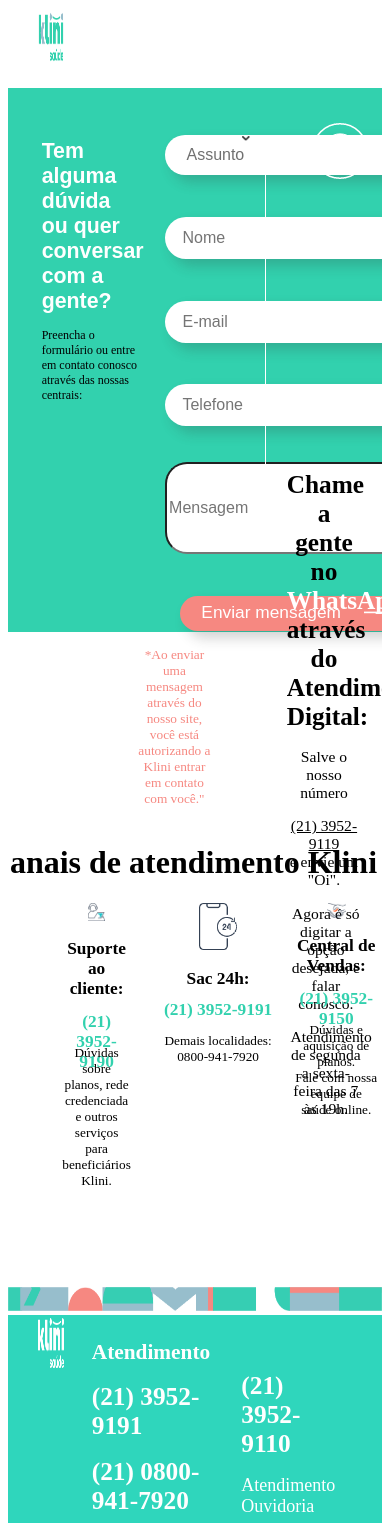
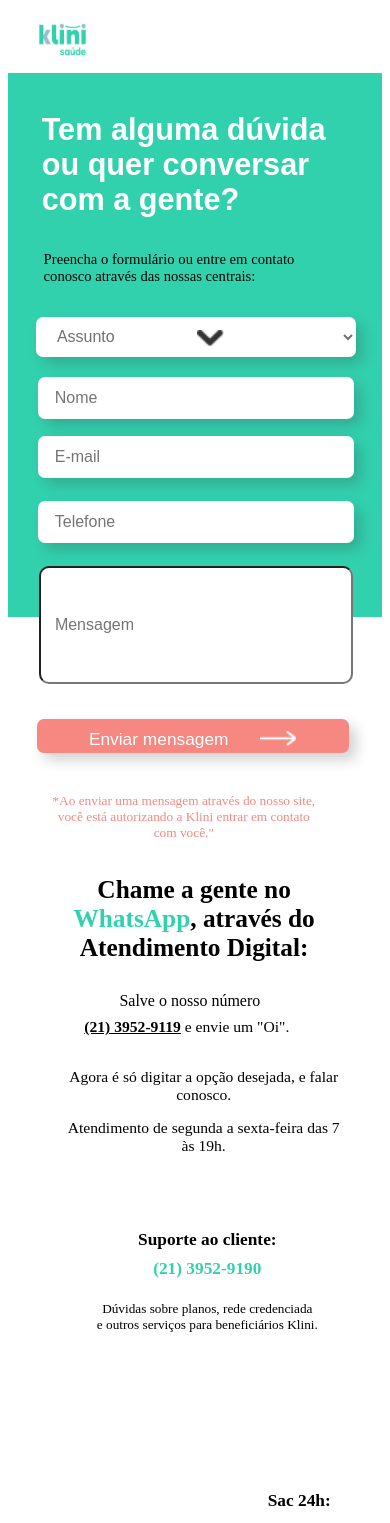
Before and after one commit to biancakelly-wd/sie_klini, a React (Create React App) app: page /fale-conosco in a window 390 px wide. Shown: the top 1523 px of the page. Built offline with nearby package versions, Linux system fonts and the light colour scheme.

Commit message:
redecredenciada

```diff
--- a/src/views/page-fale-conosco/style.css
+++ b/src/views/page-fale-conosco/style.css
@@ -250,10 +250,148 @@
     }
     .componentes {
         width: 100%;
+        margin-bottom: -5%;
     }
     .logo-klini {
+        width: 13%;
+        height: 41%;
+        margin-top: 4%;
 
     }
+    .formulario {
+        width: 100%;
+        display: block;
+        margin-top: -22%;
+    }
+    .white-bold {
+        font-size: 23pt;
+        color: #FFFF;
+        font-weight: bold;
+        font-family: aileron, sans-serif;
+        margin-top: 69%;
+        padding: 40%;
+        width: 300%;
+        margin-left: -40%;
+    }
+    .grey-text {
+        font-size: 11pt;
+        width: 274%;
+        margin-left: 2%;
+        margin-top: -26%;
+    }
+    .col2 {
+        display: grid;
+    margin-top: -3%;
+    width: 25%;
+    margin-left: 12%;
+    justify-items: center;
+    }
+    .mensagem {
+        border-radius: 10px;
+        height: 86px;
+        width: 282px;
+        background-color: white;
+        font-size: 12pt;
+        margin-top: 16%;
+        padding: 5%;
+        margin-bottom: -9%;
+    }
+    .number{
+        margin-top: 10%;
+        margin-bottom: -8%;
+        width: 104%;
+        border-radius: 7px;
+    }
+    .email{
+        margin-top: 7%;
+    margin-bottom: -2%;
+    width: 104%;
+    border-radius: 7px;
+    }
+    .nome{
+        margin-top: 10%;
+        margin-bottom: -1%;
+        width: 104%;
+        border-radius: 7px;
+    }
+    .assunto{
+        margin-top: 10%;
+        margin-bottom: -3%;
+        width: 112%;
+        border-radius: 7px;
+    }
+    .seta-opition {
+        position: absolute;
+        margin-top: 10.7%;
+        margin-left: 56.8%;
+        width: 6.9%;
+    }
+    .send-bottom{
+        margin-top: 21%;
+        margin-bottom: -3%;
+        width: 109%;
+        border-radius: 7px;
+        margin-left: -2%;
+    }
+    .altorizacao{
+        width: 72%;
+        margin-top: 47%;
+        margin-left: 11%;
+    }
+    .tex-canais {
+        display: none;
+    }
+    .chamar-zap {
+        font-size: 19pt;
+        width: 129%;
+    }
+    .sac-logo, .suporte-logo,.vendas-logo {
+        display: none;
+    }
+    .contato-zap{
+        margin-top: -100%;
+        margin-left: 13%;
+        width: 57%;
+    }
+    .text-atendimento{
+        margin-top: 100%;
+    }
+    .atendimento-klini{
+        display: block;
+    }
+    .canais-klini {
+        margin-top: 104%;
+    }
+    .save-text{
+        margin-left: 25%;
+        font-size: 12pt;
+        margin-top: 14%;
+    }
+    .num-text {
+        display: inline;
+        margin-right: -27%;
+    }
+    .numero-text {
+        width: 128%;
+    }
+    .telefone-envio{
+        font-weight: bold;
+    }
+    .envio-tel{
+        display: flex;
+        width: 80%;
+        margin-left: 13%;
+        margin-top: -11%;
+    }
+    span{
+        color: #32D1AE;
+    }
+    .suporte {
+    margin-left: -147%;
+    width: 217%;
+    text-align: center;
+    font-size: 12pt;
+}
 
 
 
--- a/src/views/page-rede-credenciada/index.jsx
+++ b/src/views/page-rede-credenciada/index.jsx
@@ -1,6 +1,7 @@
-import "./estyle.css";
+import "./style.css";
 import Header from "../components/header";
 import Footer from "../components/footer";
+import  VerRede from "../assets/img/envio.png"
 
 
 
@@ -14,7 +15,51 @@
     return(
         <>
         <Header/>
-        <h1>Maicon </h1>
+        <div className="col1-rede">
+            <div className="titulo-redecred">
+            <h1 className="titulo-redecredenciada">Encontre nossa rede:</h1></div>
+                    <div className="sel-redes"></div>
+                    <select name="rede" className="select-rede" >
+                        <option value="escolha-plano">Escolha a rede desejada</option>
+                        <option value="2">Rede Médica</option>
+                        <option value="3">Rede Odontológica</option>
+                  </select>
+                  <select name="Plano" className="select-rede" >
+                        <option value="escolha-plano">Escolha seu Plano</option>
+                        <option value="2">KLINI RIO</option>
+                        <option value="3">KLINI RIO</option>
+                        <option value="3">KLINI RIO</option>
+                  </select>
+                  <select name="serviço" className="select-rede" >
+                        <option value="escolha-plano">Qual o tipo de serviço</option>
+                        <option value="2">KLINI RIO</option>
+                        <option value="3">KLINI RIO</option>
+                        <option value="3">KLINI RIO</option>
+                  </select>
+                  <select name="cidade" className="select-rede" >
+                        <option value="escolha-plano">Escolha a cidade</option>
+                        <option value="2">KLINI RIO</option>
+                        <option value="3">KLINI RIO</option>
+                        <option value="3">KLINI RIO</option>
+                  </select>
+                  <select name="bairro" className="select-rede" >
+                        <option value="escolha-plano">Escolha o bairro</option>
+                        <option value="2">KLINI RIO</option>
+                        <option value="3">KLINI RIO</option>
+                        <option value="3">KLINI RIO</option>
+                  </select>
+                  <select name="especialidade" className="select-rede" >
+                        <option value="escolha-plano">Escolha a especialidade</option>
+                        <option value="2">KLINI RIO</option>
+                        <option value="3">KLINI RIO</option>
+                        <option value="3">KLINI RIO</option>
+                  </select>
+                  <div className="verede-bottom">Ver rede médica<img className="envio"src={VerRede}/> </div>
+
+        </div>
+        <div className="col2-rede">
+
+        </div>
         <Footer/>
 
 
--- /dev/null
+++ b/src/views/page-rede-credenciada/style.css
@@ -0,0 +1,67 @@
+/*BODY {background-color: #EC9D25;}*/
+.col1-rede{
+    width: 40%;
+    background-color: #EC9D25;
+    height: 100vh;
+
+}
+
+
+.col2-rede{
+    width: 60%;
+    height: 80%;
+
+}
+.titulo-redecredenciada{
+    color: #ffffff;
+    font-weight: bold;
+    font-family: Aileron;
+    text-align: center;
+    margin-bottom: 5%;
+    width: 119%;
+    margin-top: 0%;
+}
+.select-rede {
+    width: 28%;
+    height: 2.5rem;
+    border-radius: 2rem;
+    margin-bottom: -1%;
+    font-family: aileron, sans-serif;
+    font-size: 10pt;
+    color: #707070;
+    border: 0;
+    box-shadow: 7px 7px 13px 0 rgb(50 50 50 / 22%);
+    background-color: #FFFFFF;
+    text-align: left;
+    padding-left: 2%;
+    margin: 3% 0 0 0%;
+    width: 49%;
+    height: 1%;
+    height: 6%;
+    margin-left: 32%;
+    margin-top: 3%;
+    cursor: pointer;
+}
+.verede-bottom {
+    background-color: #32D1AE;
+    width: 45%;
+    height: 2.5rem;
+    border-radius: 2rem;
+    margin-bottom: -1%;
+    font-family: aileron, sans-serif;
+    font-size: 11pt;
+    color: #FFFFFF;
+    border: 0;
+    box-shadow: 7px 7px 13px 0 rgb(50 50 50 / 22%);
+    margin: 2% 0 -12% 0%;
+    height: 1%;
+    height: 1.8rem;
+    text-align: center;
+    padding-top: 1%;
+    margin-left: 33%;
+    cursor: pointer;
+    margin-top: 10%;
+}
+.sel-redes{
+    margin-top: 16%;
+}
```
Also changed, not shown: src/views/page-rede-credenciada/estyle.css (deleted).
